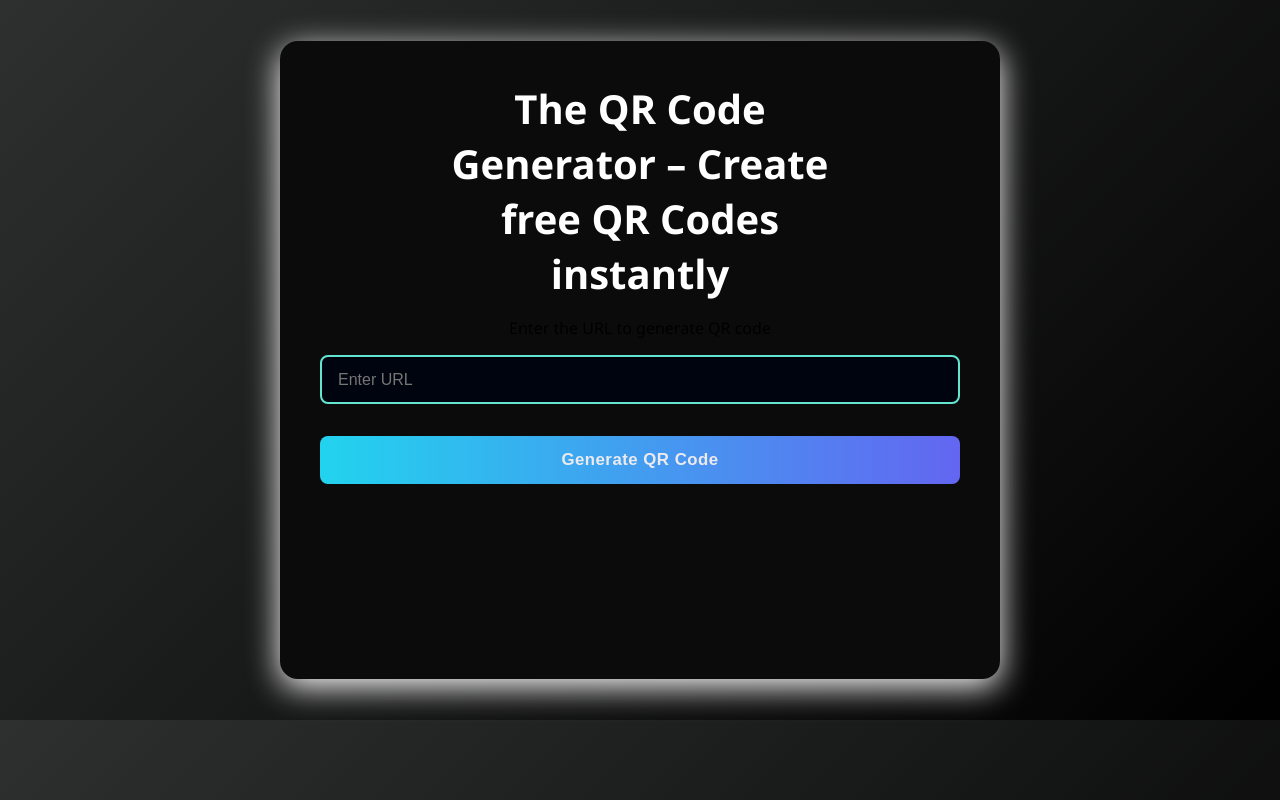
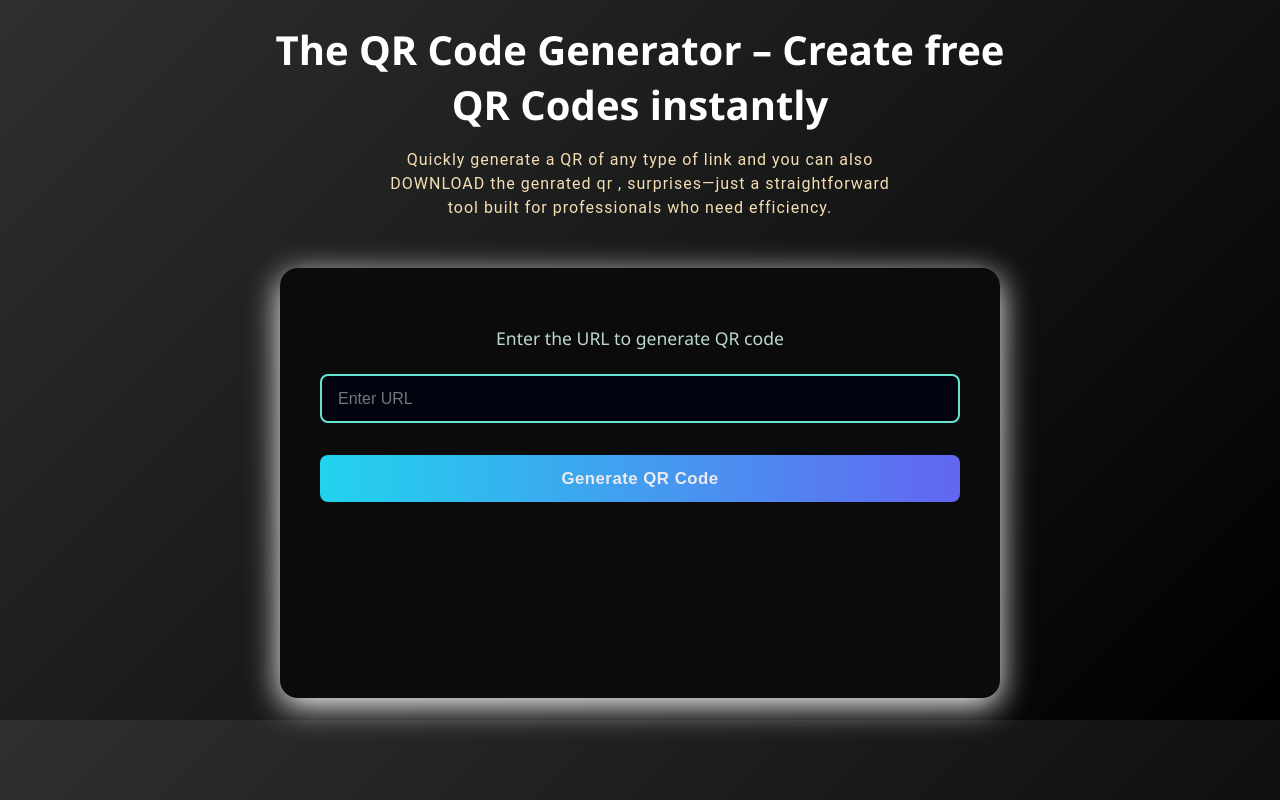
Before and after one commit to OM-SINGH-81/QR-Generator, a plain HTML site: page frontend/index.html in a window 1280 px wide. Drawn offline with Linux system fonts and the light colour scheme.

Commit message:
Update index.html

```diff
--- a/frontend/index.html
+++ b/frontend/index.html
@@ -5,11 +5,14 @@
     <meta name="viewport" content="width=device-width, initial-scale=1.0">
     <title>QR Code Generator</title>
     <link rel="stylesheet" href="style.css">
+    <link href='https://fonts.googleapis.com/css2?family=Space+Mono:ital,wght@0,400;0,700;1,400;1,700&display=swap'rel="stylesheet">
 </head>
 <body>
+    <h1>The QR Code Generator – Create free QR Codes instantly</h1>
+    <p class="para">Quickly generate a QR of any type of link and you can also DOWNLOAD the genrated qr , surprises—just a straightforward tool built for professionals who
+    need efficiency.</p>
     <div class="container">
-        <h1>The QR Code Generator – Create free QR Codes instantly</h1>
-        <p>Enter the URL to generate QR code</p>
+        <p class="p2">Enter the URL to generate QR code</p>
         <form id="qr-form">
             <input type="url" id="url-input" placeholder="Enter URL" required>
             <button type="submit">Generate QR Code</button>
```
